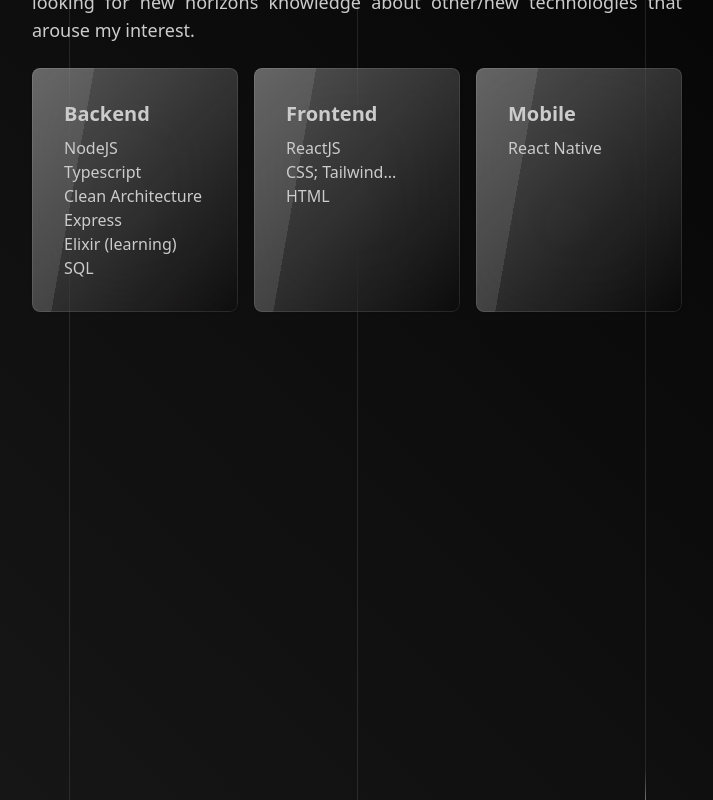
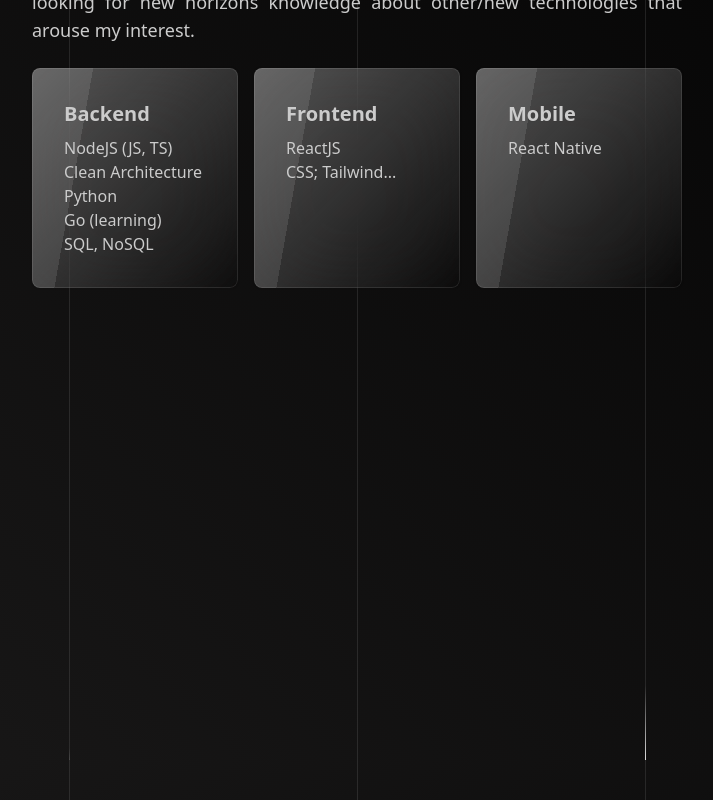
Before and after one commit to vineboneto/presentation, a Next.js app: page / in a window 1280 px wide. Shown: the part 1240-2040 px from the top of the page, without its empty margins (283-996 px from the left). Built offline with nearby package versions, Linux system fonts and the light colour scheme.

Commit message:
fix: update skills

```diff
--- a/src/pages/index.tsx
+++ b/src/pages/index.tsx
@@ -95,12 +95,11 @@
                 <div className="card-body">
                   <h2 className="card-title">Backend</h2>
                   <ul className="list-none">
-                    <li>NodeJS</li>
-                    <li>Typescript</li>
+                    <li>NodeJS (JS, TS)</li>
                     <li>Clean Architecture</li>
-                    <li>Express</li>
-                    <li>Elixir (learning)</li>
-                    <li>SQL</li>
+                    <li>Python</li>
+                    <li>Go (learning)</li>
+                    <li>SQL, NoSQL</li>
                   </ul>
                 </div>
               </div>
@@ -110,7 +109,6 @@
                   <ul className="list-none">
                     <li>ReactJS</li>
                     <li>CSS; Tailwind...</li>
-                    <li>HTML</li>
                   </ul>
                 </div>
               </div>
@@ -199,7 +197,7 @@
                   <div className="card-body">
                     <a
                       className="card-title link link-hover"
-                      href="https://dwl-web.herokuapp.com/"
+                      href="https://github.com/vineboneto/dwl-web"
                       target="_blank"
                       rel="noreferrer"
                     >
```
